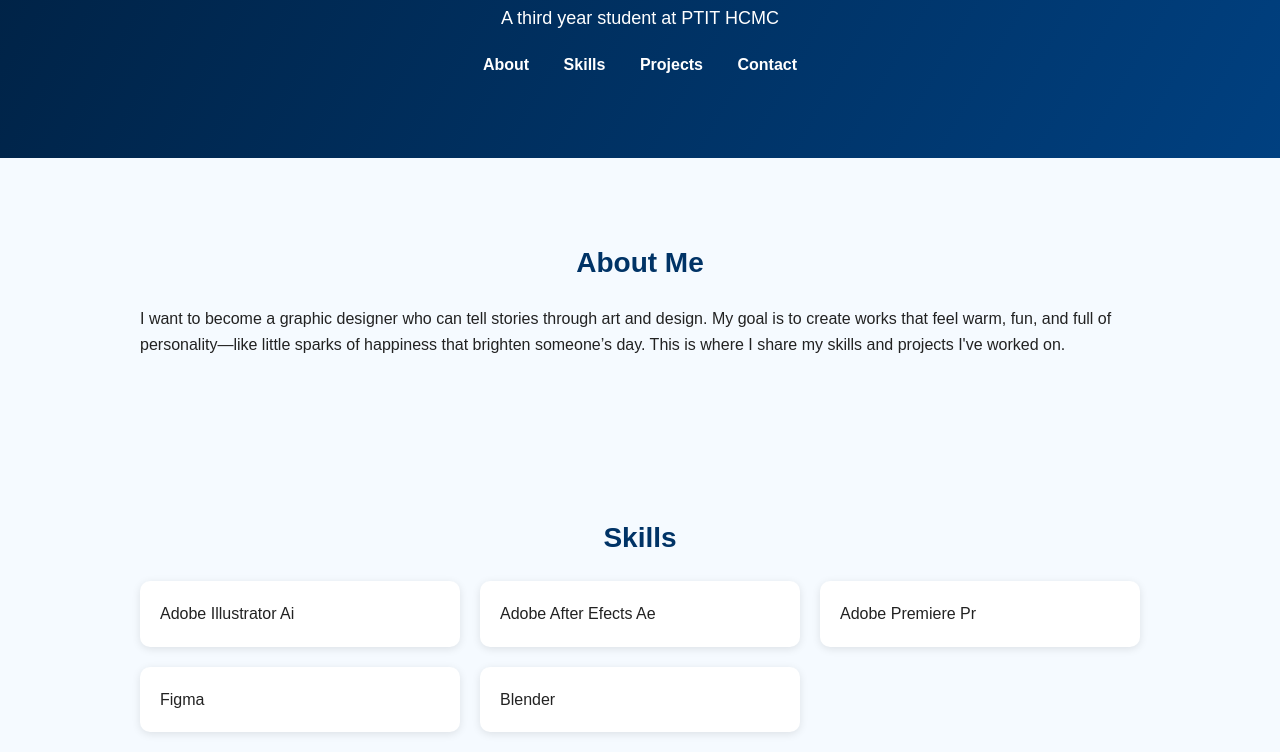
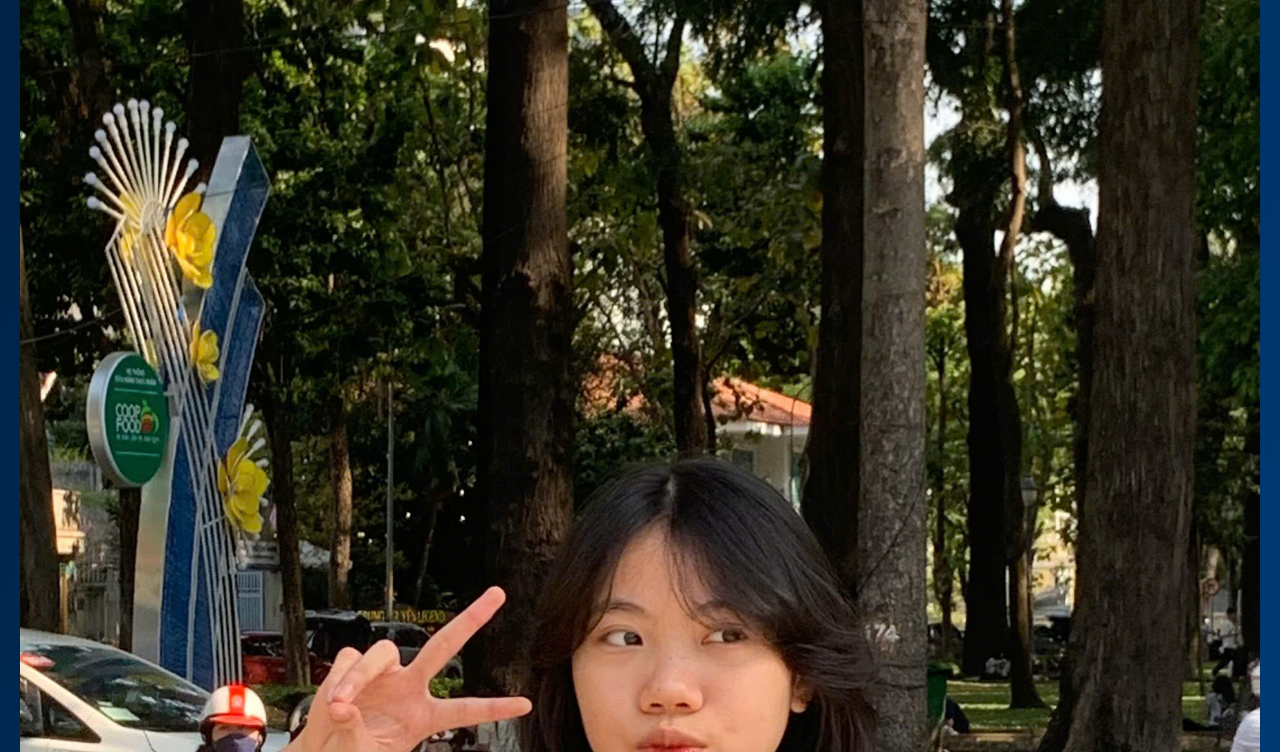
Before and after one commit to n23dcpt037-ppnghi/my-portfolio, a plain HTML site: page index.html in a window 1280 px wide. Shown: the part 348-1100 px from the top of the page. Drawn offline with Linux system fonts and the light colour scheme.

Commit message:
Update index.html

```diff
--- a/index.html
+++ b/index.html
@@ -100,8 +100,9 @@
 <body>
 
   <header>
-     <img src="avatar.png" alt="My Avatar"
-       style="width:150px; height:150px; border-radius:50%; margin:20px 0; object-fit:cover;">
+    <img src="avatar.png" alt="Banner"
+     style="width:100%; height:auto; display:block; margin-bottom:20px;">
+
     <h1>Hi, my name is Phuong Nghi</h1>
     <p> A third year student at PTIT HCMC</p>
     <nav>
```
